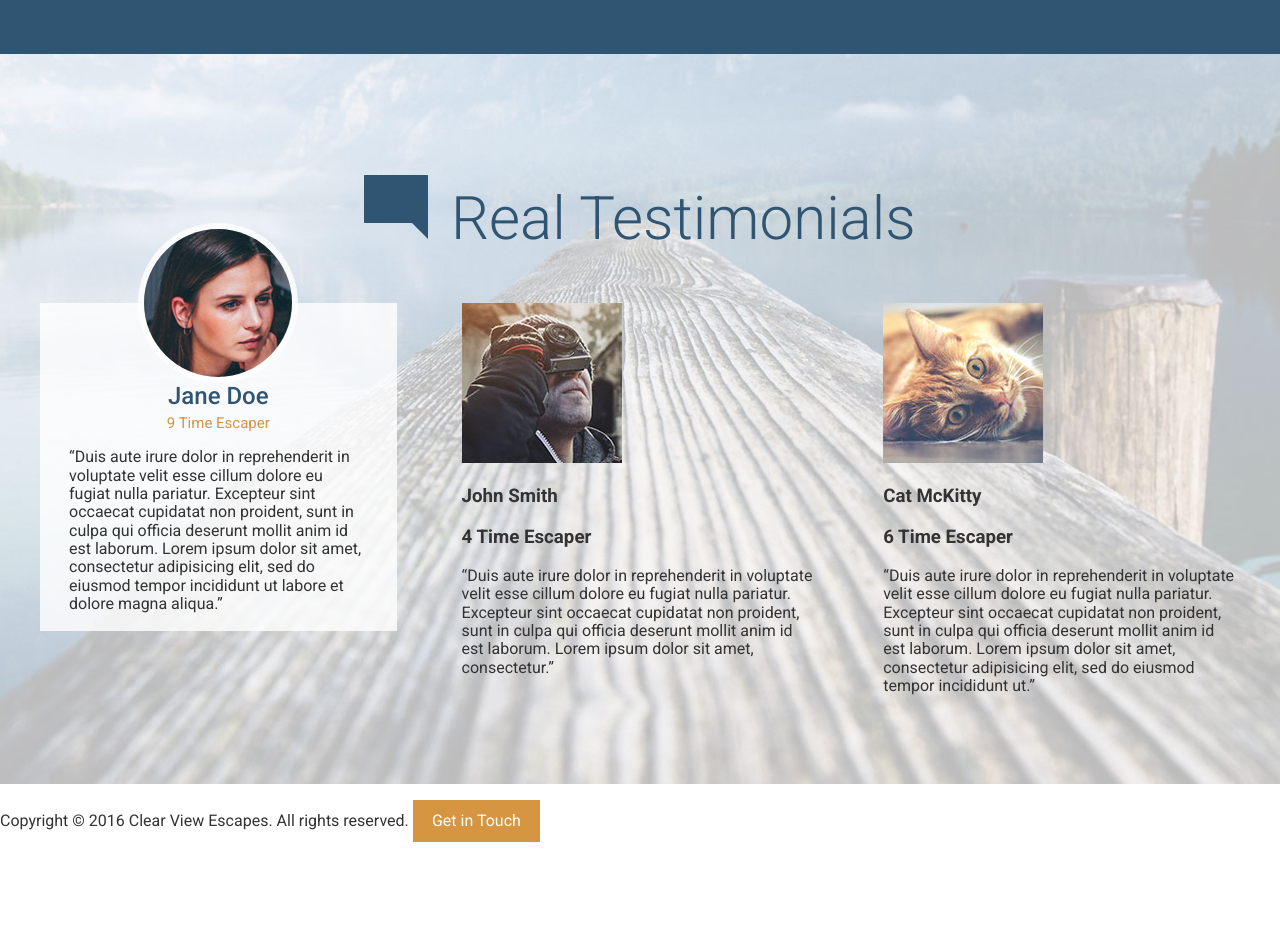
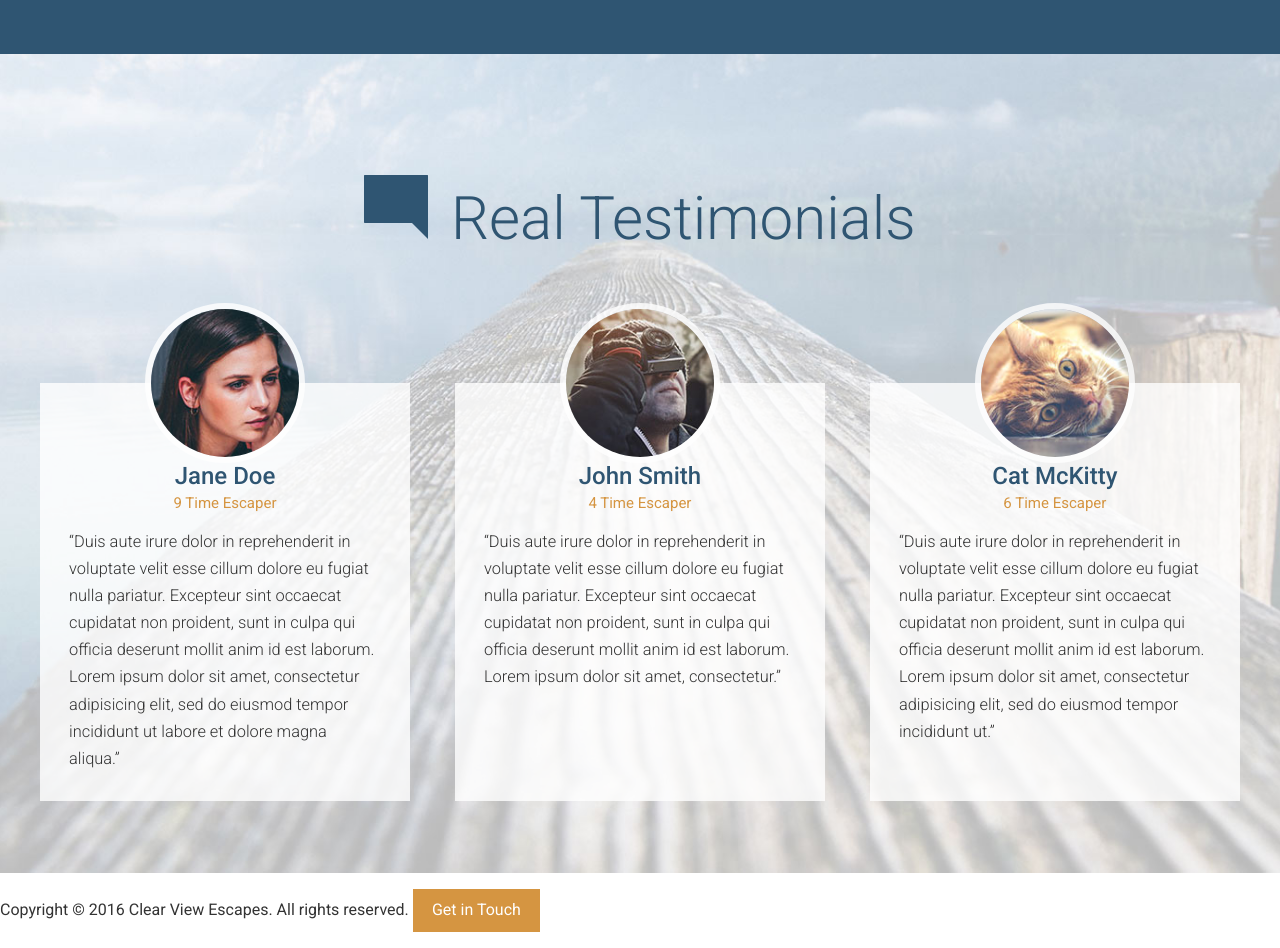
Before and after one commit to TrevorPawlewicz/philly-sites, a website: page app/index.html in a window 1280 px wide. Shown: the part 2880-3828 px from the top of the page. Before the commit the page ends 3738 px from the top, so only its background shows below. Drawn offline with Linux system fonts and the light colour scheme.

Commit message:
style Testimonials pt.2

```diff
--- a/app/assets/styles/modules/_page-section.css
+++ b/app/assets/styles/modules/_page-section.css
@@ -6,13 +6,25 @@
         padding: 4.5rem 0;
     }
 
+    &--no-b-padding-until-medium {
+        padding-bottom: 0;
+
+        @mixin atMedium {
+            padding-bottom: 4.5rem;
+        }
+    }
+
     &--blue {
         background-color: $mainBlue;
         color: #FFF;
     }
 
     &--testimonials {
-        background: url('/assets/images/testimonials-bg.jpg') top center no-repeat;
-        background-size: cover;
+        background-color: #e0e6ef;
+
+        @mixin atMedium {
+            background: url('/assets/images/testimonials-bg.jpg') top center no-repeat;
+            background-size: cover;
+        }
     }
 }
--- a/app/assets/styles/modules/_row.css
+++ b/app/assets/styles/modules/_row.css
@@ -1,12 +1,23 @@
 .row {
 
     @mixin clearFix;
+
+    &--t-padding {
+        padding-top: 80px;
+    }
 
     &--gutters {
         margin-right: -65px;
     }
     &--gutters > div {
         padding-right: 65px;
+    }
+
+    &--gutters-small {
+        margin-right: -45px;
+    }
+    &--gutters-small > div {
+        padding-right: 45px;
     }
 
     &--gutters-large {
@@ -22,7 +33,6 @@
 
 
     @mixin atMedium {
-
         &__b-margin-until-medium {
             margin-bottom: 0;
         }
@@ -47,4 +57,15 @@
         }
     }
 
+    /* begin equal height rules */
+    &--equal-height-at-medium {
+        @mixin atMedium {
+            display: flex;
+        }
+
+        & > div {
+            float: none;
+            display: flex;
+        }
+    }
 }
--- a/app/assets/styles/modules/_testimonial.css
+++ b/app/assets/styles/modules/_testimonial.css
@@ -1,8 +1,17 @@
 .testimonial {
     background-color: rgba(255,255,255,0.8);
     /*     top, right, bottom, left */
-    padding: 0 1.8125rem 1px 1.8125rem;
+    padding: 0 18px 1px 18px;
+    margin-bottom: 100px;
 
+    @mixin atMedium {
+        padding: 0 1.8125rem 1px 1.8125rem;
+        margin-bottom: 0;
+    }
+
+    &--last {
+        margin-bottom: 0;
+    }
 
     &__photo {
         border-radius: 80px;
@@ -30,4 +39,5 @@
         font-size: 0.9375rem;
         margin: .25rem 0 1rem 0;
     }
+
 }
--- a/app/assets/styles/modules/_wrapper.css
+++ b/app/assets/styles/modules/_wrapper.css
@@ -8,6 +8,16 @@
 
     &--medium {
         max-width: 976px;
+    }
+
+    &--no-padding-until-medium {
+        padding-left: 0;
+        padding-right: 0;
+
+        @mixin atMedium {
+            padding-left: 18px;
+            padding-right: 18px;
+        }
     }
 
     /* wrapper inside a wrapper */
--- a/app/index.html
+++ b/app/index.html
@@ -187,18 +187,19 @@
 
 
 
-    <div id="testimonials" class="page-section page-section--testimonials">
+    <div id="testimonials" class="page-section page-section--no-b-padding-until-medium page-section--testimonials">
 
-        <div class="wrapper">
+        <div class="wrapper wrapper--no-padding-until-medium">
             <h2 class="section-title section-title--blue">
                 <img class="section-title__icon" src="assets/images/icons/comment.svg">
                 Real Testimonials
             </h2>
 
 
-            <div class="row row--gutters">
+            <div class="row row--gutters row--equal-height-at-medium row--t-padding
+                        row--gutters-small generic-content-container">
+
                 <div class="row__medium-4">
-
                     <div class="testimonial">
                         <div class="testimonial__photo">
                             <img src="assets/images/testimonial-jane.jpg">
@@ -216,26 +217,36 @@
                 </div>
 
                 <div class="row__medium-4">
+                    <div class="testimonial">
+                        <div class="testimonial__photo">
                             <img src="assets/images/testimonial-john.jpg">
-                    <h3>John Smith</h3>
-                    <h3>4 Time Escaper</h3>
+                        </div>
+
+                        <h3 class="testimonial__title">John Smith</h3>
+                        <h4 class="testimonial__subtitle">4 Time Escaper</h4>
                         <p>&ldquo;Duis aute irure dolor in reprehenderit in voluptate velit esse
                             cillum dolore eu fugiat nulla pariatur. Excepteur sint occaecat cupidatat
                             non proident, sunt in culpa qui officia deserunt mollit anim id est laborum.
                             Lorem ipsum dolor sit amet, consectetur.&rdquo;
                         </p>
                     </div>
+                </div>
 
                 <div class="row__medium-4">
+                    <div class="testimonial testimonial--last">
+                        <div class="testimonial__photo">
                             <img src="assets/images/testimonial-cat.jpg">
-                    <h3>Cat McKitty</h3>
-                    <h3>6 Time Escaper</h3>
+                        </div>
+
+                        <h3 class="testimonial__title">Cat McKitty</h3>
+                        <h4 class="testimonial__subtitle">6 Time Escaper</h4>
                         <p>&ldquo;Duis aute irure dolor in reprehenderit in voluptate velit esse
                             cillum dolore eu fugiat nulla pariatur. Excepteur sint occaecat cupidatat
                             non proident, sunt in culpa qui officia deserunt mollit anim id est laborum.
                             Lorem ipsum dolor sit amet, consectetur adipisicing elit, sed do eiusmod
                             tempor incididunt ut.&rdquo;
                         </p>
+                    </div>
                 </div>
             </div> <!-- end row -->
 
--- a/app/temp/styles/styles.css
+++ b/app/temp/styles/styles.css
@@ -390,6 +390,16 @@ a {
 .wrapper--medium {
   max-width: 976px;
 }
+.wrapper--no-padding-until-medium {
+  padding-left: 0;
+  padding-right: 0;
+}
+@media (min-width: 800px) {
+  .wrapper--no-padding-until-medium {
+    padding-left: 18px;
+    padding-right: 18px;
+  }
+}
 /* wrapper inside a wrapper */
 .wrapper .wrapper {
   padding-left: 0px;
@@ -482,13 +492,26 @@ a {
     padding: 4.5rem 0;
   }
 }
+.page-section--no-b-padding-until-medium {
+  padding-bottom: 0;
+}
+@media (min-width: 800px) {
+  .page-section--no-b-padding-until-medium {
+    padding-bottom: 4.5rem;
+  }
+}
 .page-section--blue {
   background-color: #2f5572;
   color: #FFF;
 }
 .page-section--testimonials {
-  background: url('/assets/images/testimonials-bg.jpg') top center no-repeat;
-  background-size: cover;
+  background-color: #e0e6ef;
+}
+@media (min-width: 800px) {
+  .page-section--testimonials {
+    background: url('/assets/images/testimonials-bg.jpg') top center no-repeat;
+    background-size: cover;
+  }
 }
 .headline {
     font-weight: 300;
@@ -539,11 +562,20 @@ a {
   clear: both;
   display: table;
 }
+.row--t-padding {
+  padding-top: 80px;
+}
 .row--gutters {
   margin-right: -65px;
 }
 .row--gutters > div {
   padding-right: 65px;
+}
+.row--gutters-small {
+  margin-right: -45px;
+}
+.row--gutters-small > div {
+  padding-right: 45px;
 }
 .row--gutters-large {
   margin-right: -100px;
@@ -576,6 +608,20 @@ a {
   .row__medium-8--smaller {
     width: 63%;
   }
+}
+/* begin equal height rules */
+@media (min-width: 800px) {
+  .row--equal-height-at-medium {
+    display: -webkit-box;
+    display: -ms-flexbox;
+    display: flex;
+  }
+}
+.row--equal-height-at-medium > div {
+  float: none;
+  display: -webkit-box;
+  display: -ms-flexbox;
+  display: flex;
 }
 .generic-content-container p {
   font-weight: 300;
@@ -659,7 +705,18 @@ a {
 .testimonial {
     background-color: rgba(255,255,255,0.8);
     /*     top, right, bottom, left */
+    padding: 0 18px 1px 18px;
+    margin-bottom: 100px;
+
+}
+@media (min-width: 800px) {
+  .testimonial {
     padding: 0 1.8125rem 1px 1.8125rem;
+    margin-bottom: 0;
+  }
+}
+.testimonial--last {
+  margin-bottom: 0;
 }
 .testimonial__photo {
   border-radius: 80px;
```
Lines whose indentation alone changed are shown as unchanged.
